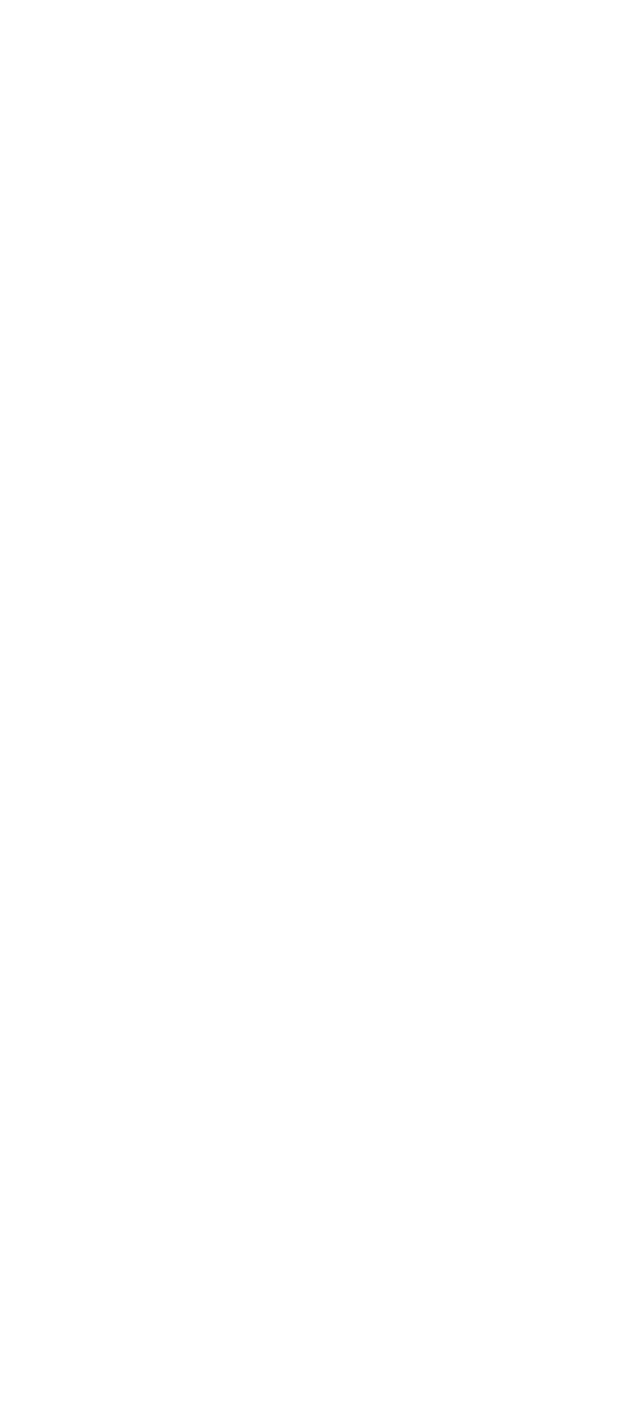
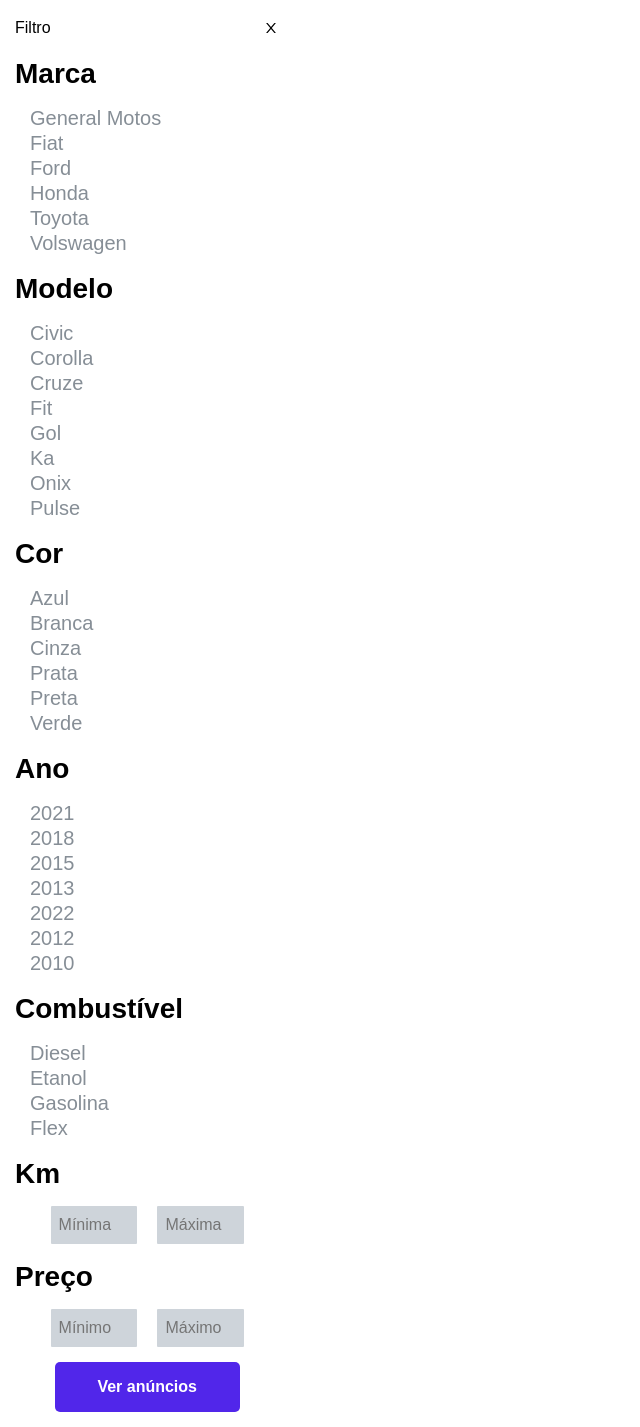
Before and after one commit to mariolucass/MotorsShop, a React (Create React App) app: page /home in a window 1280 px wide. Shown: the whole page, without its empty margins (0-640 px from the left). Before the commit the page ends 800 px from the top, so only its background shows below. Built offline with nearby package versions, Linux system fonts and the light colour scheme.

Commit message:
feat: navbar created

```diff
--- a/src/components/navbar/index.tsx
+++ b/src/components/navbar/index.tsx
@@ -1,9 +1,83 @@
+import { useState } from "react"
+import { Container, TitleNavBar, TitlesFilter, ListElements, Box, Input, Button } from "./style"
+import { AiOutlineClose } from "react-icons/ai"
+
 export const NavBar = () => {
+    const [isClosed, setIsClosed] = useState<boolean>(false)
+
     return (
-        <>
-            <ul>
-
-            </ul>
-        </>
+        <Container isClosed={isClosed}>
+            <TitleNavBar>
+                <span>Filtro</span>
+                <AiOutlineClose style={{cursor: "pointer"}} onClick={() => {setIsClosed(!isClosed)}}/>
+            </TitleNavBar>
+            <TitlesFilter>Marca</TitlesFilter>
+                <ListElements>
+                    <li>General Motos</li>
+                    <li>Fiat</li>
+                    <li>Ford</li>
+                    <li>Honda</li>
+                    <li>Toyota</li>
+                    <li>Volswagen</li>
+                </ListElements>
+            <TitlesFilter>Modelo</TitlesFilter>
+                <ListElements>
+                    <li>Civic</li>
+                    <li>Corolla</li>
+                    <li>Cruze</li>
+                    <li>Fit</li>
+                    <li>Gol</li>
+                    <li>Ka</li>
+                    <li>Onix</li>
+                    <li>Pulse</li>
+                </ListElements>
+            <TitlesFilter>Cor</TitlesFilter>
+                <ListElements>
+                    <li>Azul</li>
+                    <li>Branca</li>
+                    <li>Cinza</li>
+                    <li>Prata</li>
+                    <li>Preta</li>
+                    <li>Verde</li>
+                </ListElements>
+            <TitlesFilter>Ano</TitlesFilter>
+                <ListElements>
+                    <li>2021</li>
+                    <li>2018</li>
+                    <li>2015</li>
+                    <li>2013</li>
+                    <li>2022</li>
+                    <li>2012</li>
+                    <li>2010</li>
+                </ListElements>
+            <TitlesFilter>Combustível</TitlesFilter>
+                <ListElements>
+                    <li>Diesel</li>
+                    <li>Etanol</li>
+                    <li>Gasolina</li>
+                    <li>Flex</li>
+                </ListElements>
+            <TitlesFilter>Km</TitlesFilter>
+                <ListElements>
+                    <li>
+                        <Box>
+                            <Input type="text" placeholder="Mínima"/>
+                            <Input type="text" placeholder="Máxima"/>
+                        </Box>
+                    </li>
+                </ListElements>
+            <TitlesFilter>Preço</TitlesFilter>
+                <ListElements>
+                    <li>
+                        <Box>
+                            <Input type="text" placeholder="Mínimo"/>
+                            <Input type="text" placeholder="Máximo"/>
+                        </Box>
+                    </li>
+                </ListElements>
+            <Box>
+                <Button onClick={() => {setIsClosed(!isClosed)}}>Ver anúncios</Button>
+            </Box>
+        </Container>
     )
 }
--- a/src/components/navbar/style.ts
+++ b/src/components/navbar/style.ts
@@ -1,5 +1,76 @@
 import styled from "styled-components"
 
-export const ulStyled = styled.ul`
+interface IContainerProps {
+    isClosed: boolean
+}
+
+export const Container = styled.section<IContainerProps>`
+    display: ${props => props.isClosed ? "none" : "flex"};
+    flex-direction: column;
+    z-index: 9999;
     width: 100vw;
+    background-color: var(--whitefixed);
+    padding: 0 15px 15px 15px;
+
+    @media screen and (min-width: 720px) {
+        width: 23%;
+    }
 `
+
+export const TitleNavBar = styled.div`
+    display: flex;
+    justify-content: space-between;
+    align-items: center;
+    font-size: 16px;
+    height: 56px;
+`
+
+export const TitlesFilter = styled.h3`
+    font-size: 28px;
+    font-weight: 600;
+    line-height: 35px;
+`
+
+export const ListElements = styled.ul`
+    padding: 15px;
+    font-size: 20px;
+    font-weight: 500;
+    line-height: 25px;
+    list-style: none;
+    color: var(--grey3);
+
+    li {
+        width: fit-content;
+        cursor: pointer;
+    }
+`
+
+export const Box = styled.div`
+    width: 100%;
+    display: flex;
+    justify-content: space-evenly;
+`
+
+export const Input = styled.input`
+    padding: 10px 8px;
+    width: 30%;
+    background: var(--grey5);
+    border: none;
+    border-radius: 1px;
+    font-size: 16px;
+    color: var(--grey3);
+    outline: none;
+    `
+
+export const Button = styled.button`
+    background: var(--brand2);
+    border: none;
+    width: 70%;
+    padding: 25px 0;
+    border-radius: 5px;
+    cursor: pointer;
+    color: var(--whitefixed);
+    font-weight: 600;
+    font-size: 16px;
+    line-height: 0px;
+`
--- a/src/pages/Home.tsx
+++ b/src/pages/Home.tsx
@@ -1,8 +1,10 @@
 import React from "react";
+import { NavBar } from "../components/navbar";
 
 export const Home = () => {
-  return <section>
-
-
-  </section>;
+  return (
+    <>
+      <NavBar></NavBar>
+    </>
+  )
 };
--- a/src/styles/global.css
+++ b/src/styles/global.css
@@ -1,4 +1,13 @@
 @import "./reset.css";
+
+@font-face {
+  font-family: Lexend;
+  src: url('https://fonts.googleapis.com/css2?family=Lexend:wght@100;200;300;400;500;600;700;800;900&display=swap') format("truetype");
+}
+
+body {
+  font-family: Lexend, sans-serif;
+}
 
 :root {
   --brand1: #4529e6;
```
